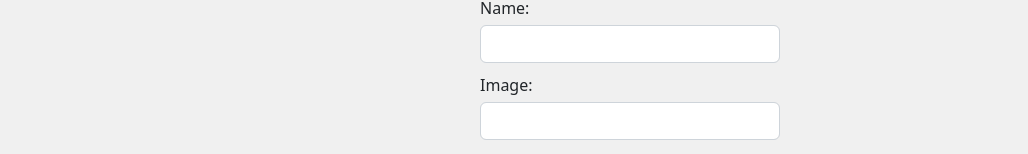
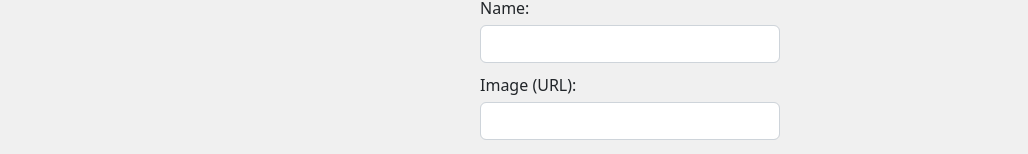
Before and after one commit to dngKwngg/crud-web, a React (Create React App) app: page /edit/1 in a window 1280 px wide. Shown: the part 218-372 px from the top of the page, without its empty margins (0-1028 px from the left). Built offline with nearby package versions, Linux system fonts and the light colour scheme; no server answers.

Commit message:
Fix text in edit page

```diff
--- a/src/components/edit.component.js
+++ b/src/components/edit.component.js
@@ -146,7 +146,7 @@ export default class Edit extends Component {
                         />
                     </div>
                     <div className="form-group">
-                        <label>Image: </label>
+                        <label>Image (URL): </label>
                         <input
                             type="text"
                             className="form-control"
```
